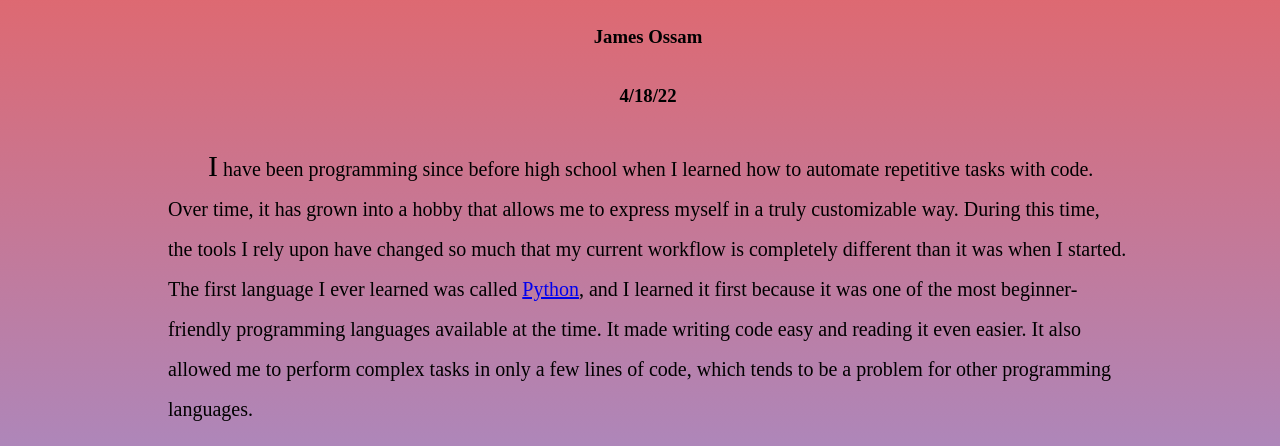
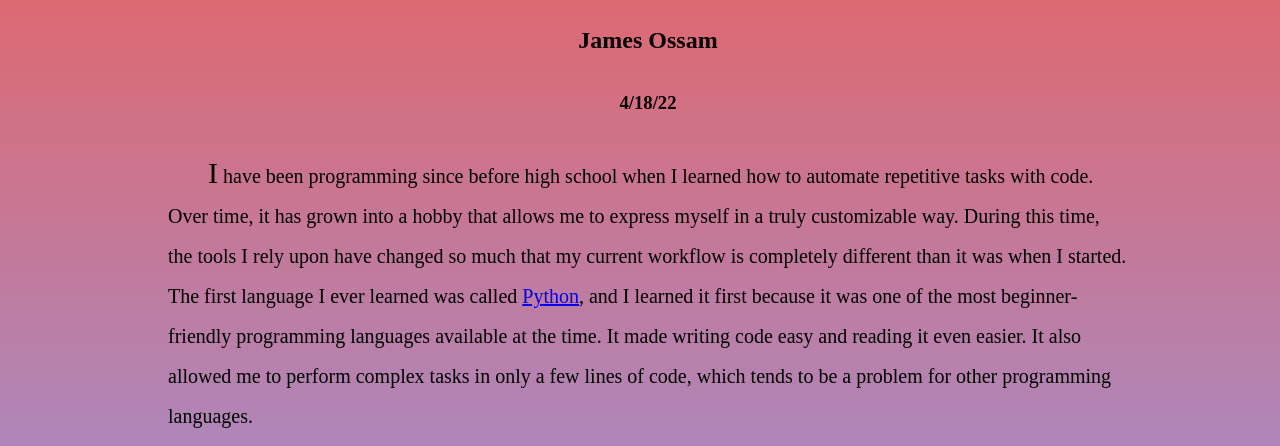
Before and after one commit to JOssam4/jossam4.github.io, a plain HTML site: page index.html in a window 1280 px wide. Shown: the part 81-527 px from the top of the page. Drawn offline with Linux system fonts and the light colour scheme.

Commit message:
Made author name slightly bigger

```diff
--- a/index.html
+++ b/index.html
@@ -9,7 +9,7 @@
     <div id="root">
         <div id="content">
             <h1 id="title">How My Workflow Helps Me Improve as a Developer</h1>
-            <h3 id="author">James Ossam</h3>
+            <h2 id="author">James Ossam</h2>
             <h3 id="date">4/18/22</h3>
             <p class="essay">
                 I have been programming since before high school when I learned how to automate repetitive tasks with code. Over time, it has grown into a hobby that allows me to express myself in a truly customizable way. During this time, the tools I rely upon have changed so much that my current workflow is completely different than it was when I started. The first language I ever learned was called <a href="https://www.python.org/" target="_blank">Python</a>, and I learned it first because it was one of the most beginner-friendly programming languages available at the time. It made writing code easy and reading it even easier. It also allowed me to perform complex tasks in only a few lines of code, which tends to be a problem for other programming languages.
```
